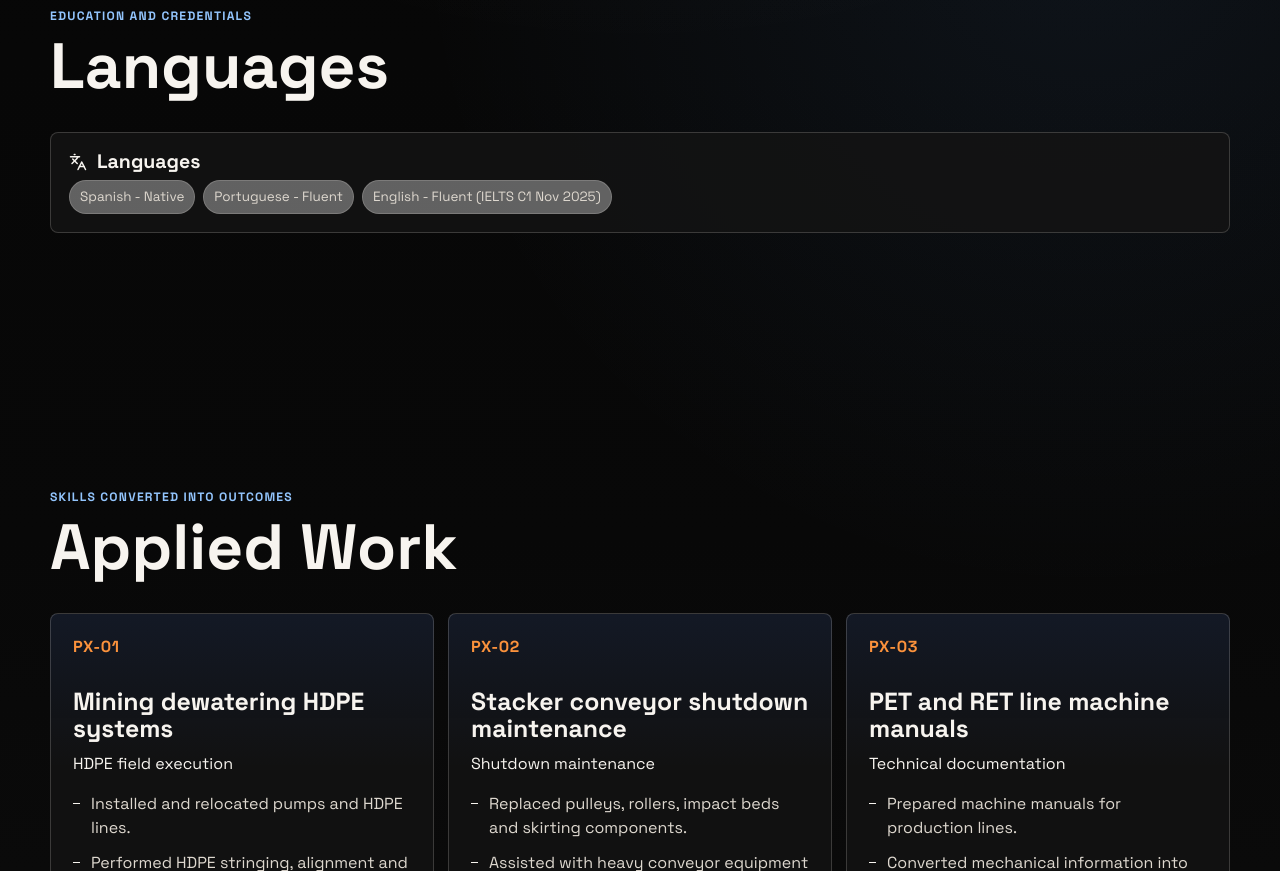
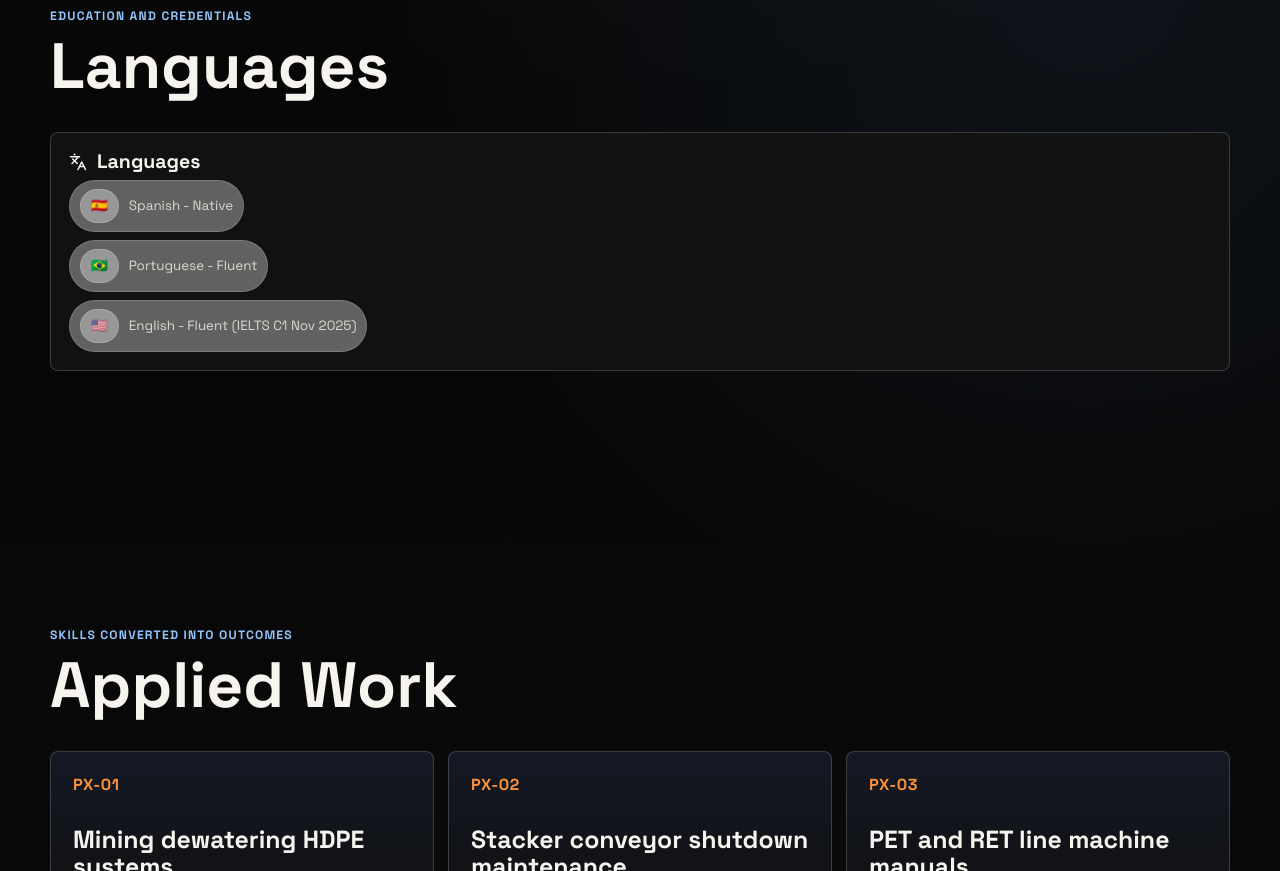
Before and after one commit to lucaslopez17/lucas_lopez_portfolio, a Next.js app: page / in a window 1280 px wide. Shown: the part 920-1791 px from the top of the page. Built offline with nearby package versions, Linux system fonts and the light colour scheme.

Commit message:
Stack languages vertically with country flags

```diff
--- a/app/globals.css
+++ b/app/globals.css
@@ -2043,6 +2043,23 @@ html[data-theme="dark"] .software-meter {
   border-radius: 999px;
 }
 
+.language-list {
+  display: flex;
+  flex-direction: column;
+  gap: 10px;
+}
+
+.language-list span {
+  width: fit-content;
+  align-items: center;
+  gap: 10px;
+}
+
+.language-flag {
+  font-size: 1.2rem;
+  line-height: 1;
+}
+
 .education-layout {
   display: grid;
   grid-template-columns: 0.9fr 1.1fr;
--- a/components/portfolio-experience.tsx
+++ b/components/portfolio-experience.tsx
@@ -565,31 +565,44 @@ function Hero({
   );
 }
 
+const LANGUAGE_FLAGS: Record<string, string> = {
+  spanish: "🇪🇸",
+  español: "🇪🇸",
+  portuguese: "🇧🇷",
+  portugués: "🇧🇷",
+  english: "🇺🇸",
+  inglés: "🇺🇸",
+};
+
+function languageFlag(label: string): string {
+  const key = label.split(/[\s-]/)[0]?.toLowerCase() ?? "";
+  return LANGUAGE_FLAGS[key] ?? "";
+}
+
 function LanguagesSection({ t }: { t: PortfolioCopy }) {
   const title = t.sections.education.languages[0]?.startsWith("Español") ? "Idiomas" : "Languages";
 
   return (
     <SectionFrame id="languages" eyebrow={t.sections.education.eyebrow} title={title}>
       <div className="credential-grid languages-only">
-        <CredentialBlock title={title} icon={<Languages size={18} />} items={t.sections.education.languages} />
+        <article className="credential-block">
+          <h3>
+            <Languages size={18} />
+            {title}
+          </h3>
+          <div className="language-list">
+            {t.sections.education.languages.map((item) => (
+              <span key={item}>
+                <span className="language-flag" aria-hidden="true">
+                  {languageFlag(item)}
+                </span>
+                {item}
+              </span>
+            ))}
+          </div>
+        </article>
       </div>
     </SectionFrame>
-  );
-}
-
-function CredentialBlock({ title, icon, items }: { title: string; icon: React.ReactNode; items: string[] }) {
-  return (
-    <article className="credential-block">
-      <h3>
-        {icon}
-        {title}
-      </h3>
-      <div>
-        {items.map((item) => (
-          <span key={item}>{item}</span>
-        ))}
-      </div>
-    </article>
   );
 }
 
```
